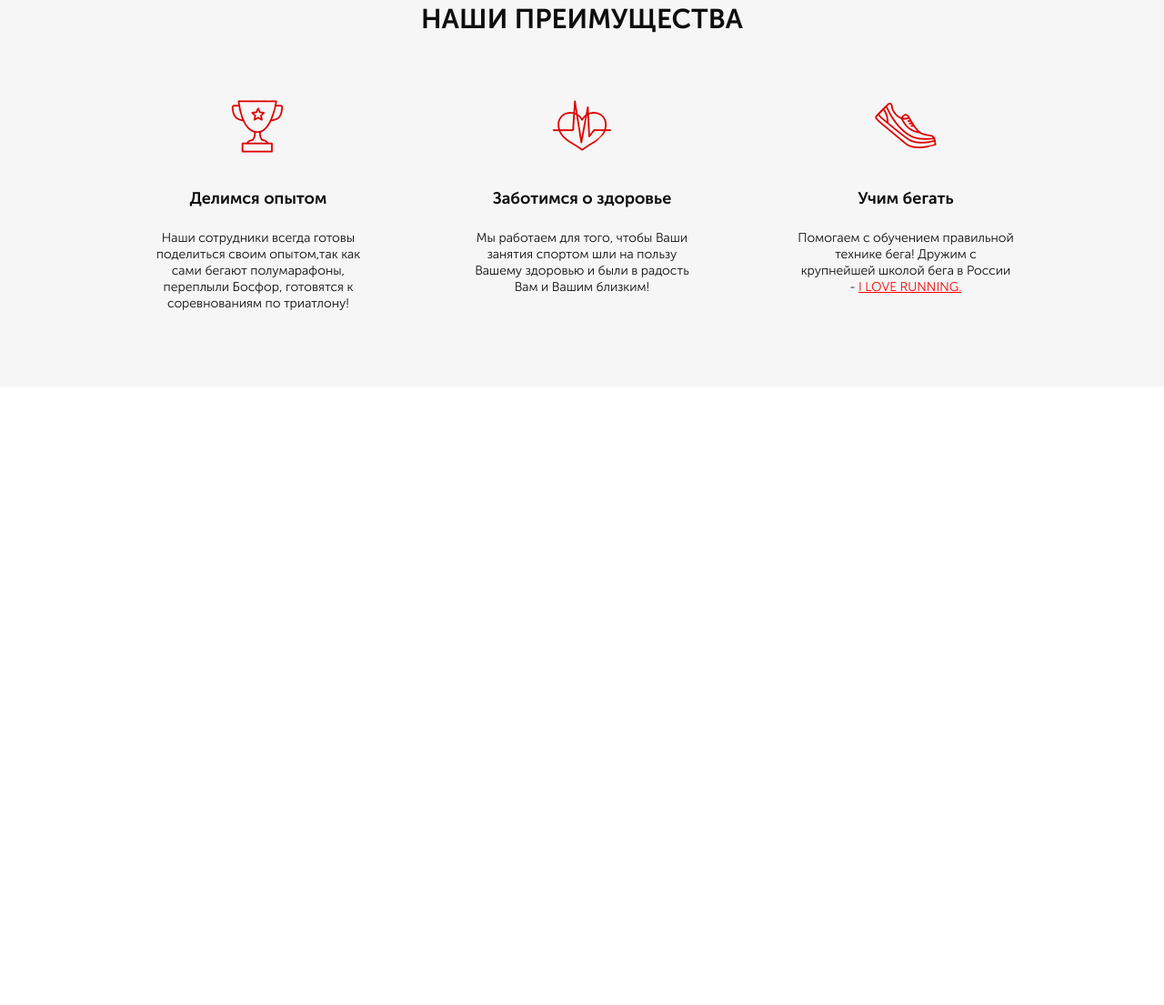
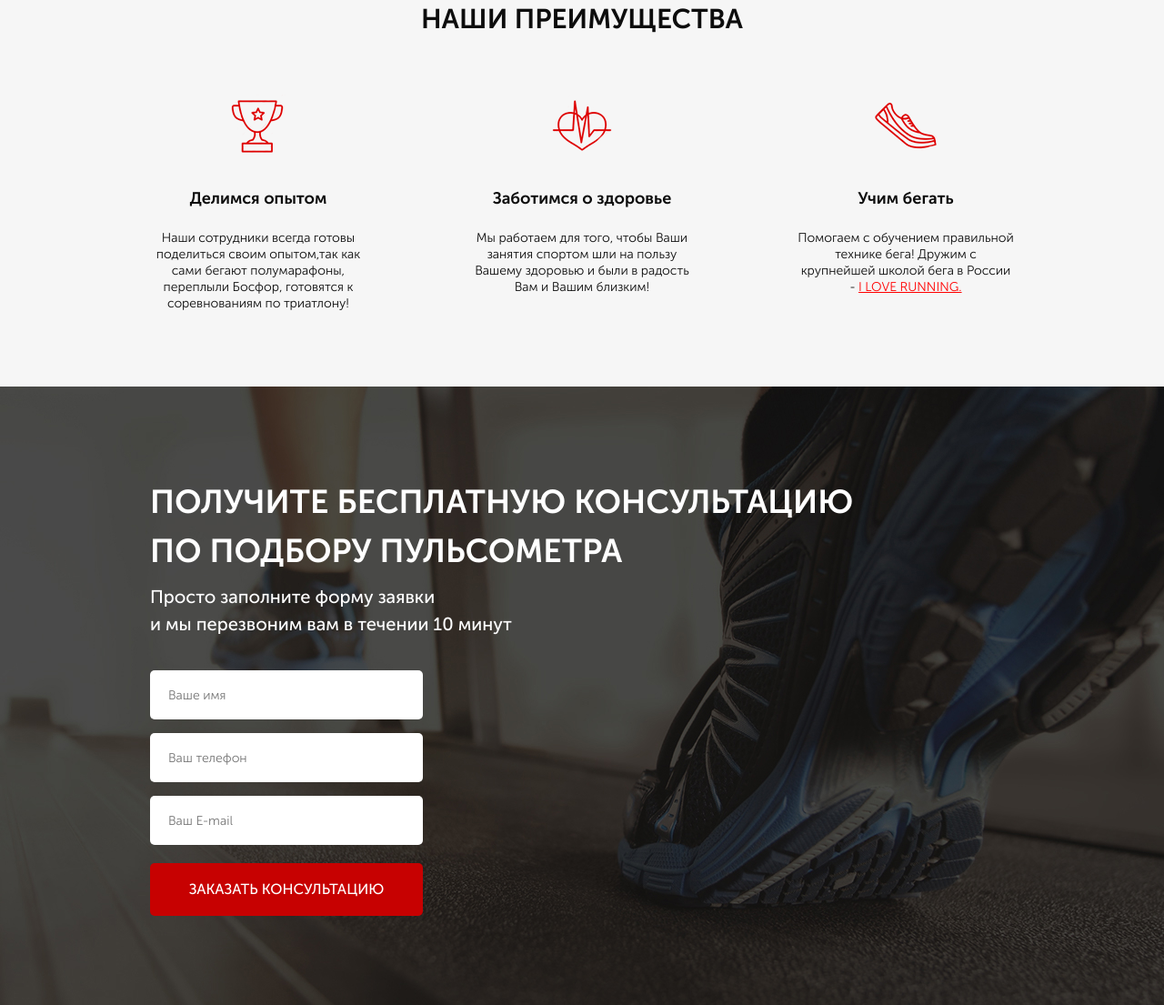
Before and after one commit to vladzimirski/pulse_project, a website: page src/index.html in a window 1280 px wide. Shown: the part 758-1863 px from the top of the page at 91% size. Before the commit the page ends 1183 px from the top, so only its background shows below. Drawn offline with Linux system fonts and the light colour scheme; files whose address does not match are found by name.

Commit message:
add forms and new web panel

```diff
--- a/src/index.html
+++ b/src/index.html
@@ -96,5 +96,24 @@
 		</div>
 	</div>
 
+	<div class="consultation">
+		<div class="container">
+			<h2 class="title title_left">
+				Получите бесплатную консультацию<br>
+				по подбору пульсометра
+			</h2>
+			<div class="consultation__descr">
+				Просто заполните форму заявки<br>
+				и мы перезвоним вам в течении 10 минут
+			</div>
+			<form class="feed-form" action="#">
+				<input name="name" required placeholder="Ваше имя" type="text">
+				<input name="phone" required placeholder="Ваш телефон" type="number">
+				<input name="email" required placeholder="Ваш E-mail" type="email">
+
+				<button class="button button_submit">заказать кОНСУЛЬТАЦИЮ</button>
+			</form>
+		</div>
+	</div>
 </body>
 </html>
--- a/src/sass/blocks/_buttons.scss
+++ b/src/sass/blocks/_buttons.scss
@@ -14,4 +14,10 @@
         height: 50px;
         font-size: 16px;
     }
+    &_submit {
+        width: 100%;
+        height: 58px;
+        font-style: normal;
+        font-size: 16px;
+    }
 }
--- /dev/null
+++ b/src/sass/blocks/_consultation.scss
@@ -0,0 +1,12 @@
+.consultation {
+    min-height: 680px;
+    padding: 100px 0 92px 0;
+    background: url(../../img/second_bg.jpg) center (center/cover) no-repeat;
+    &__descr {
+        margin-top: 8px;
+        font-weight: 500;
+        font-size: 20px;
+        line-height: 30px;
+        color: #FFFFFF;
+    }
+}
--- /dev/null
+++ b/src/sass/blocks/_forms.scss
@@ -0,0 +1,20 @@
+.feed-form {
+    margin-top: 36px;
+    display: flex;
+    flex-direction: column;
+    width: 300px;
+    input {
+        height: 54px;
+        background: #FFFFFF;
+        border-radius: 5px;
+        margin-bottom: 15px;
+        border: none;
+        padding: 0 20px;
+        font-weight: 300;
+        font-size: 14px;
+        color: #4B4B4B;
+        &:nth-child(3) {
+            margin-bottom: 20px;
+        }
+    }
+}
--- a/src/sass/blocks/_title.scss
+++ b/src/sass/blocks/_title.scss
@@ -3,4 +3,11 @@
     font-size: 30px;
     font-weight: 700;
     text-align: center;
+    text-transform: uppercase;
+    &_left {
+        font-size: 36px;
+        color: #FFFFFF;
+        text-align: left;
+        line-height: 54px;
+    }
 }
--- a/src/sass/style.scss
+++ b/src/sass/style.scss
@@ -7,6 +7,8 @@
 @import 'blocks/buttons';
 @import 'blocks/advantages';
 @import 'blocks/title';
+@import 'blocks/consultation';
+@import 'blocks/forms';
 
 .container {
     max-width: 950px;
```
Also changed, not shown: src/css/style.min.css.
